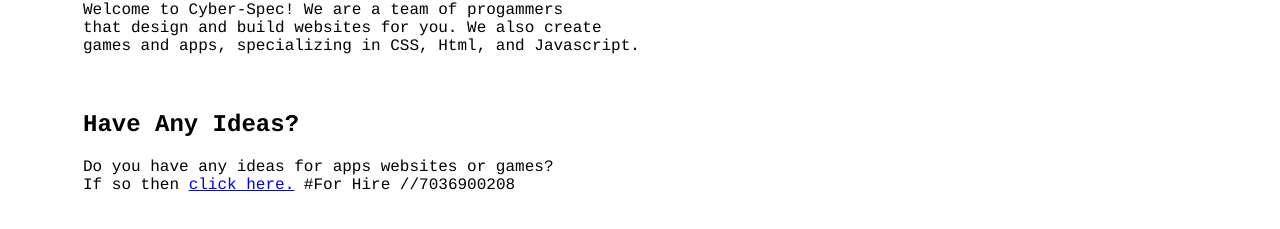
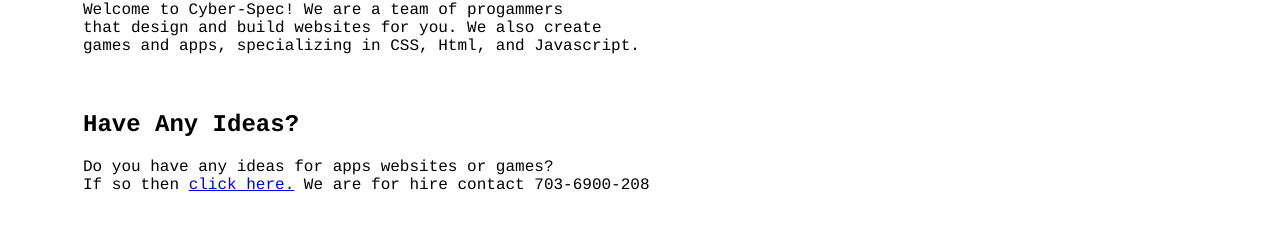
Before and after one commit to LilKalebFTW/cyber-spec, a plain HTML site: page index.html in a window 1280 px wide. Shown: the part 157-386 px from the top of the page. Drawn offline with Linux system fonts and the light colour scheme.

Commit message:
Update index.html

```diff
--- a/index.html
+++ b/index.html
@@ -78,8 +78,14 @@
   <h2>Have Any Ideas?</h2>
   <p>Do you have any ideas for apps websites or games?<br>
     If so then <a href="cyber-spec.com/ideas.html">click here.</a>
-    #For Hire
-    //7036900208
+    <bold>
+      We are for hire
+    </bold>
+    <label>
+    contact 703-6900-208
+      </label
+
+
 
 </body>
 </html>
```
